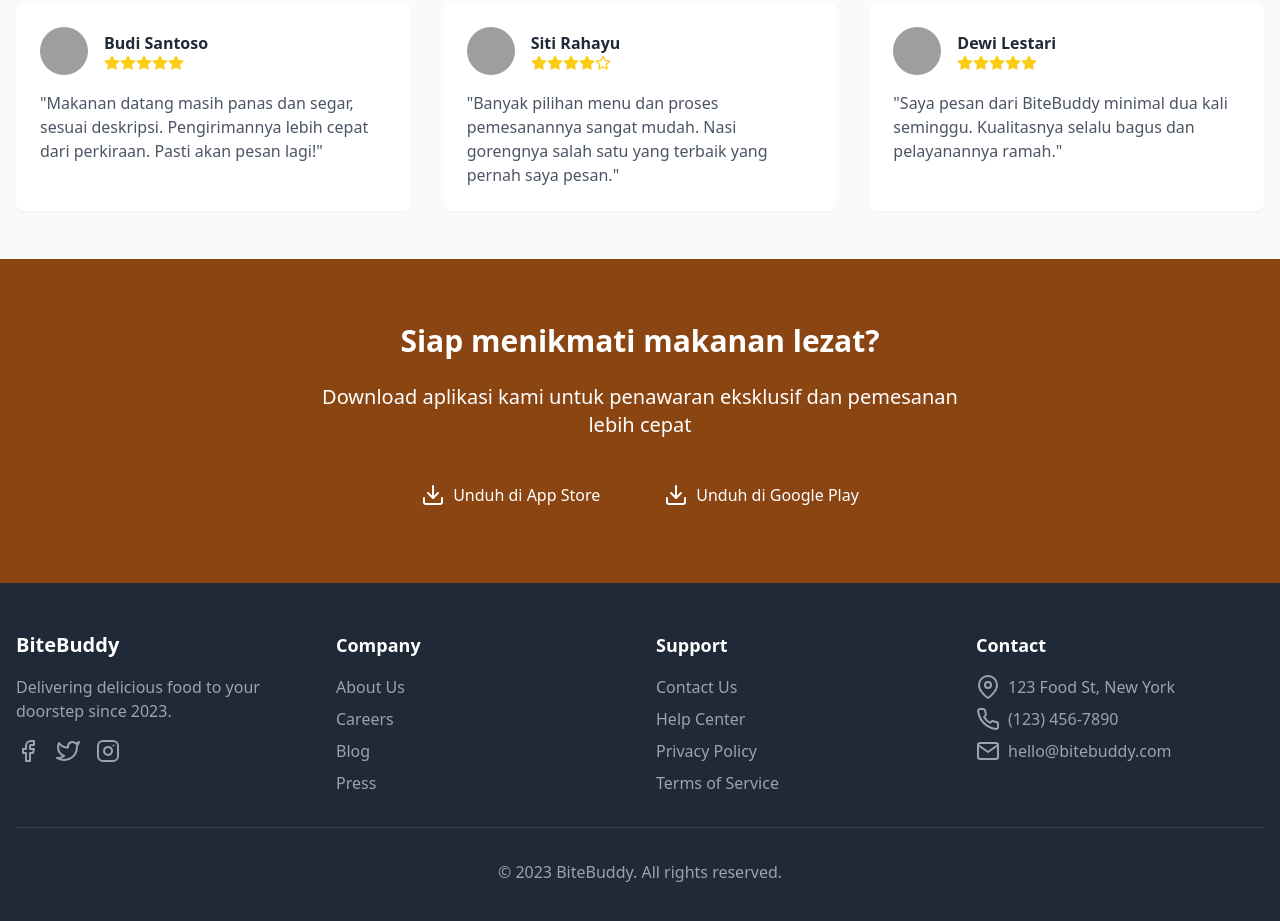
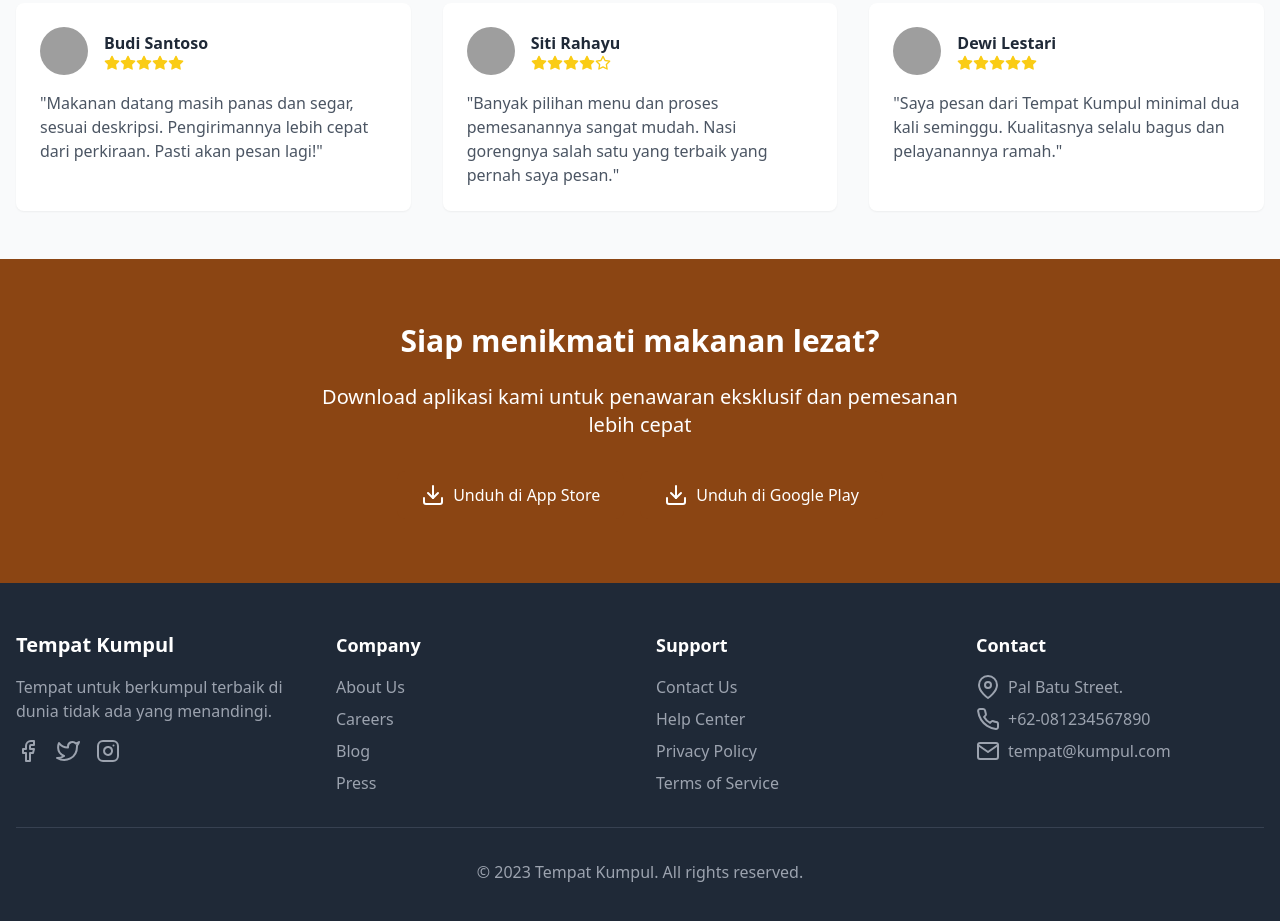
Before and after one commit to 15230481/Pemesanan-Kafe, a plain HTML site: page index.html in a window 1280 px wide. Shown: the part 2921-3842 px from the top of the page. Drawn offline with nearby package versions, Linux system fonts and the light colour scheme; grey boxes are pictures that could not be loaded.

```diff
--- a/index.html
+++ b/index.html
@@ -378,7 +378,7 @@
                             </div>
                         </div>
                     </div>
-                            <p class="text-gray-600">"Saya pesan dari BiteBuddy minimal dua kali seminggu. Kualitasnya selalu bagus dan pelayanannya ramah."</p>
+                            <p class="text-gray-600">"Saya pesan dari Tempat Kumpul minimal dua kali seminggu. Kualitasnya selalu bagus dan pelayanannya ramah."</p>
 </div>
             </div>
         </div>
@@ -407,8 +407,8 @@
         <div class="container mx-auto px-4">
             <div class="grid grid-cols-1 md:grid-cols-4 gap-8">
                 <div>
-                    <h3 class="text-xl font-bold mb-4">BiteBuddy</h3>
-                    <p class="text-gray-400">Delivering delicious food to your doorstep since 2023.</p>
+                    <h3 class="text-xl font-bold mb-4">Tempat Kumpul</h3>
+                    <p class="text-gray-400">Tempat untuk berkumpul terbaik di dunia tidak ada yang menandingi.</p>
                     <div class="flex mt-4 space-x-4">
                         <a href="#" class="text-gray-400 hover:text-white"><i data-feather="facebook"></i></a>
                         <a href="#" class="text-gray-400 hover:text-white"><i data-feather="twitter"></i></a>
@@ -436,14 +436,14 @@
                 <div>
                     <h4 class="font-semibold text-lg mb-4">Contact</h4>
                     <ul class="space-y-2">
-                        <li class="flex items-center text-gray-400"><i data-feather="map-pin" class="mr-2"></i> 123 Food St, New York</li>
-                        <li class="flex items-center text-gray-400"><i data-feather="phone" class="mr-2"></i> (123) 456-7890</li>
-                        <li class="flex items-center text-gray-400"><i data-feather="mail" class="mr-2"></i> hello@bitebuddy.com</li>
+                        <li class="flex items-center text-gray-400"><i data-feather="map-pin" class="mr-2"></i> Pal Batu Street.</li>
+                        <li class="flex items-center text-gray-400"><i data-feather="phone" class="mr-2"></i> +62-081234567890</li>
+                        <li class="flex items-center text-gray-400"><i data-feather="mail" class="mr-2"></i> tempat@kumpul.com</li>
                     </ul>
                 </div>
             </div>
             <div class="border-t border-gray-700 mt-8 pt-8 text-center text-gray-400">
-                <p>© 2023 BiteBuddy. All rights reserved.</p>
+                <p>© 2023 Tempat Kumpul. All rights reserved.</p>
             </div>
         </div>
     </footer>
```
